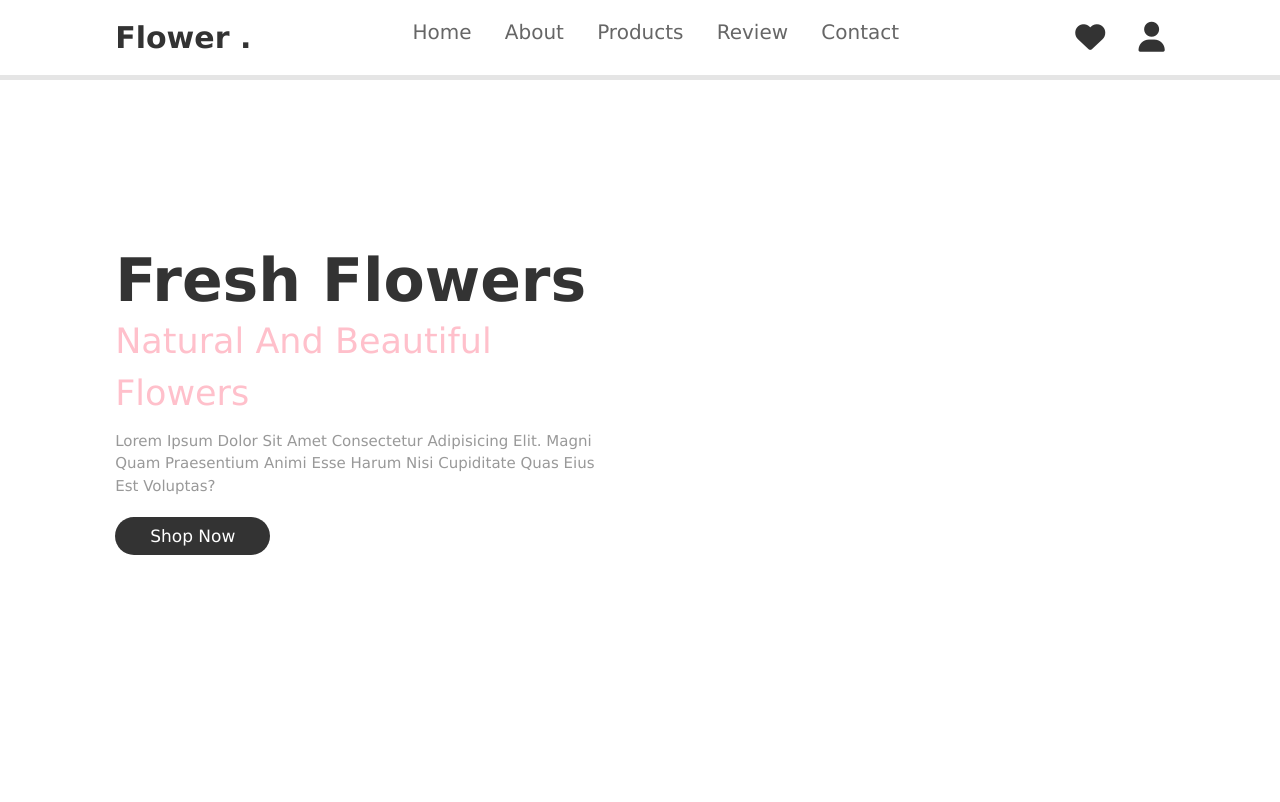
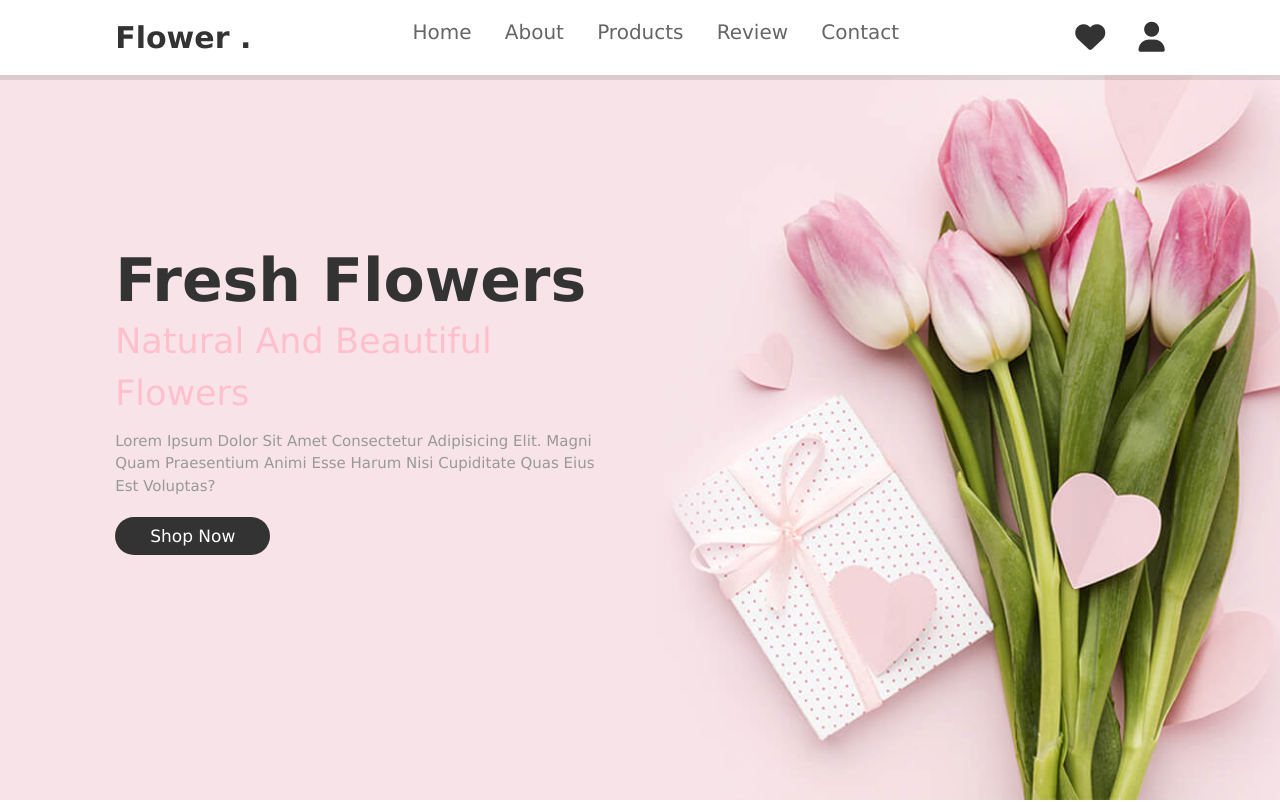
Before and after one commit to TejaVispute/Flower_Website_Live, a plain HTML site: page index.html in a window 1280 px wide. Shown: the top 802 px of the page. Drawn offline with Linux system fonts and the light colour scheme; the site is published under a folder, as on GitHub Pages, so addresses that start at the root find nothing.

Commit message:
background added proper

```diff
--- a/style.css
+++ b/style.css
@@ -158,7 +158,7 @@ section {
     display: flex;
     align-items: center;
     min-height: 100vh;
-    background: url("/images/home-bg.jpg") no-repeat;
+    background: url("home-bg.jpg") no-repeat;
     background-size: cover;
     background-position: center;
 }
```
Also changed, not shown: home-bg.jpg (renamed from images/home-bg.jpg).
